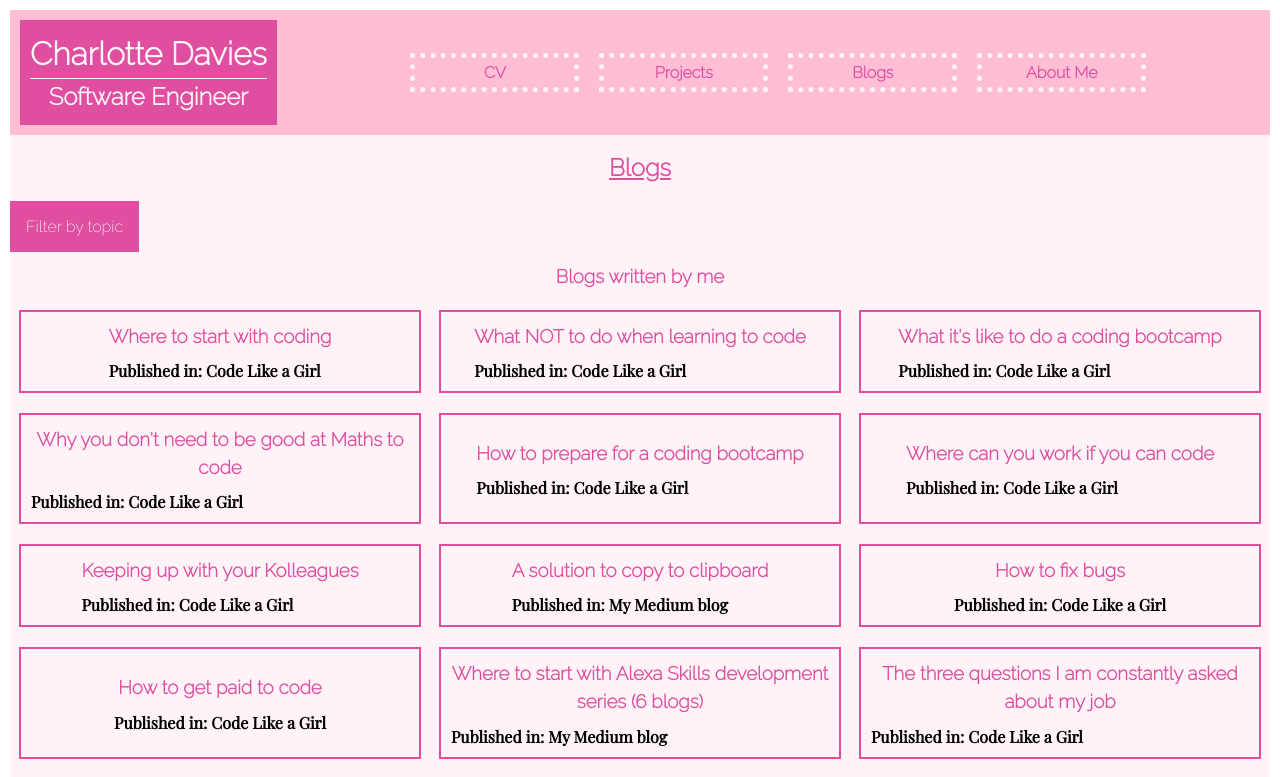
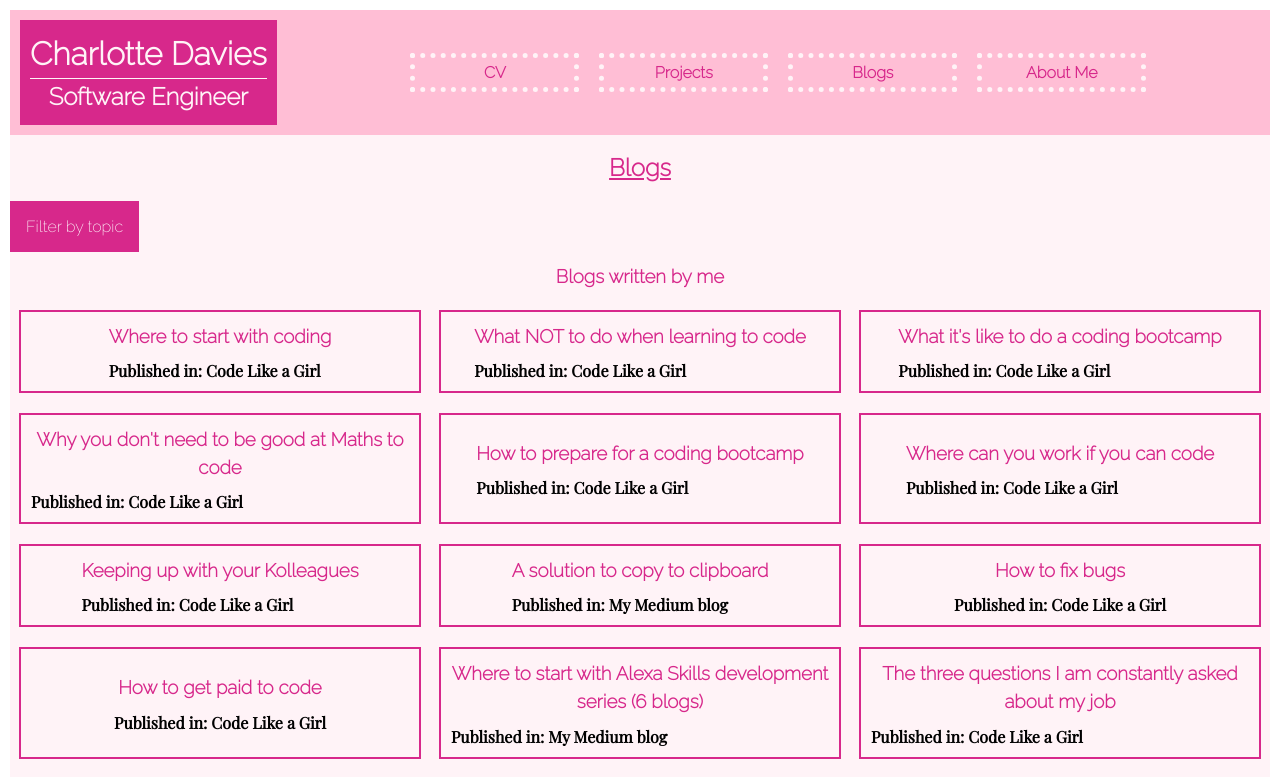
Before and after one commit to CharlotteMD/charlotteqazi, a React (Create React App) app: page /blogs in a window 1280 px wide. Shown: the top 777 px of the page. Built offline with nearby package versions, Linux system fonts and the light colour scheme.

Commit message:
improved color contrast

```diff
--- a/src/css/pages.css
+++ b/src/css/pages.css
@@ -194,18 +194,3 @@
 .dropdown-content.isopen {
   display: block;
 }
-
-
-/* Change color of dropdown links on hover */
-.dropdown-content a:hover {background-color: var(--raspberry)}
-
-/* Show the dropdown menu on hover
-.dropdown:hover .dropdown-content {
-  display: block;
-} */
-
-
-/* Change the background color of the dropdown button when the dropdown content is shown */
-.dropdown:hover .dropbtn {
-  background-color: var(--raspberry);
-}
--- a/src/css/style.css
+++ b/src/css/style.css
@@ -5,7 +5,7 @@ html {
   --max-mobile-width: 450px;
   --max-tablet-width: 950px;
   --max-desktop-width: 1500px;
-  --raspberry: #df4e9f;
+  --raspberry: #D7288B;
   --candy: #ffbed5;
   --white: #fff3f7;
   --grey: #6b717e;
@@ -97,6 +97,11 @@ li {
   font-size: 14px;
 }
 
+.filterButton:hover {
+  color: var(--white);
+  background-color: var(--raspberry);
+}
+
 /* tablet */
 @media (min-width: 500px) {
   * {
```
